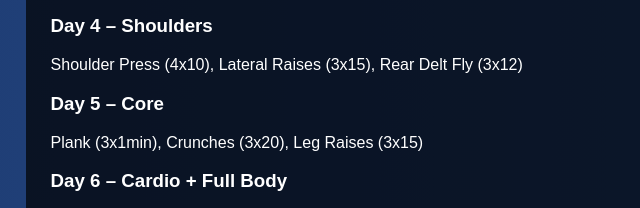
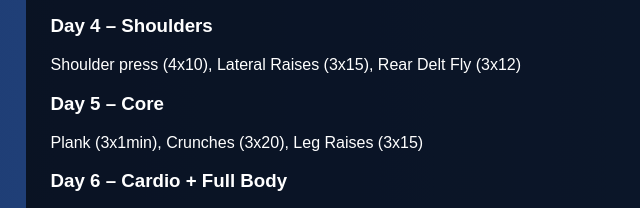
Before and after one commit to Sharukesh134/FITNESS-APP, a plain HTML site: page index.html in a window 1280 px wide. Shown: the part 592-800 px from the top of the page, 147-787 px from the left. Drawn offline with Linux system fonts and the light colour scheme.

```diff
--- a/index.html
+++ b/index.html
@@ -40,7 +40,7 @@
             <p>Squats (4x10), Leg Press (3x12), lunges (3x12), Calf Raises (4x15)</p>
 
             <h3>Day 4 – Shoulders</h3>
-            <p>Shoulder Press (4x10), Lateral Raises (3x15), Rear Delt Fly (3x12)</p>
+            <p>Shoulder press (4x10), Lateral Raises (3x15), Rear Delt Fly (3x12)</p>
 
             <h3>Day 5 – Core</h3>
             <p>Plank (3x1min), Crunches (3x20), Leg Raises (3x15)</p>
```
